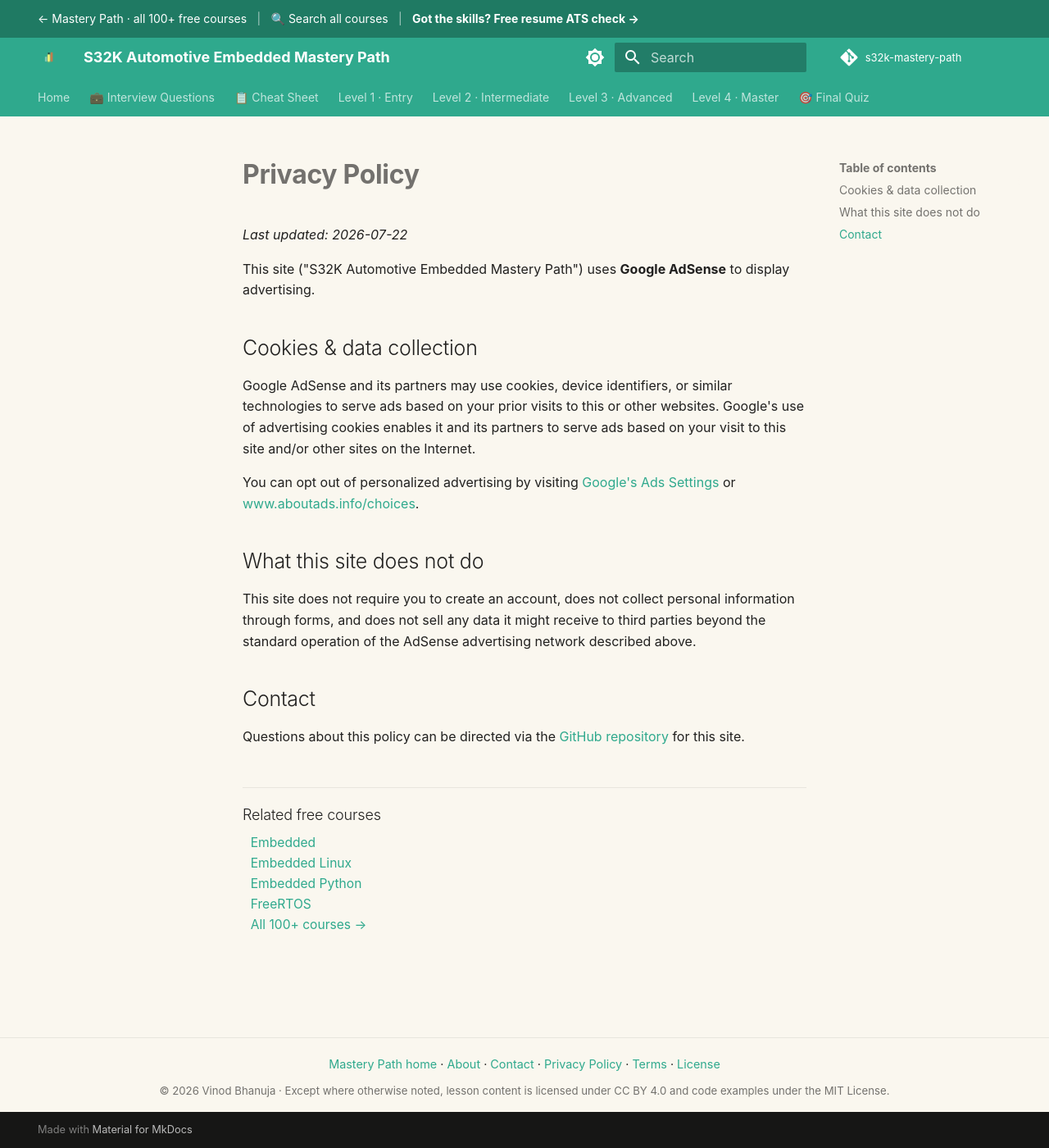
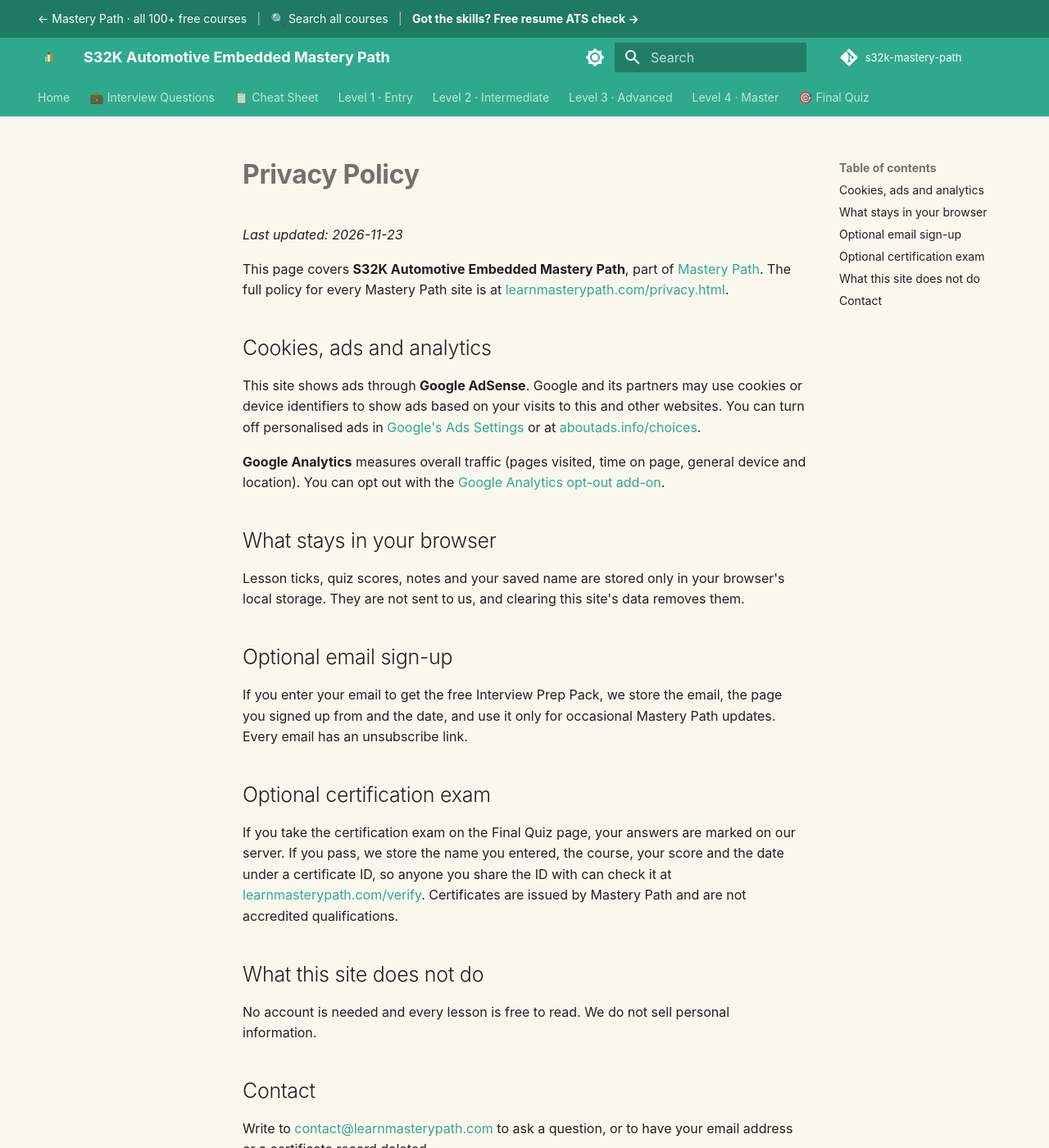
Before and after one commit to SIGILIPELLI/s32k-mastery-path, an MkDocs documentation site: the page built from docs/privacy.md, in a window 1280 px wide and 1400 px high. Shown: the whole window at 82% size. Built offline with MkDocs 1.6.1 and Material for MkDocs 9.7.7, drawn with Linux system fonts in a browser that asks for light colours; comment, search, counter and statistics services are not loaded.

Commit message:
Update privacy page: progress stays in the browser, optional email sign-up and certification exam, link to the full policy
Co-Authored-By: Claude Opus 5.5 <noreply@anthropic.com>

```diff
--- a/docs/privacy.md
+++ b/docs/privacy.md
@@ -1,34 +1,35 @@
 ---
-description: "Privacy policy for the free S32K Automotive Embedded Mastery Path: how Google Analytics and AdSense cookies are used, what is not collected, and how to opt out."
+description: "Privacy policy for the free S32K Automotive Embedded Mastery Path: cookies for ads and analytics, what stays in your browser, and the optional email sign-up and certification exam."
 ---
 
 # Privacy Policy
 
-_Last updated: 2026-07-22_
+_Last updated: 2026-11-23_
 
-This site ("S32K Automotive Embedded Mastery Path") uses **Google AdSense** to
-display advertising.
+This page covers **S32K Automotive Embedded Mastery Path**, part of [Mastery Path](https://learnmasterypath.com/). The full policy for every Mastery Path site is at [learnmasterypath.com/privacy.html](https://learnmasterypath.com/privacy.html).
 
-## Cookies & data collection
+## Cookies, ads and analytics
 
-Google AdSense and its partners may use cookies, device identifiers, or similar
-technologies to serve ads based on your prior visits to this or other websites.
-Google's use of advertising cookies enables it and its partners to serve ads
-based on your visit to this site and/or other sites on the Internet.
+This site shows ads through **Google AdSense**. Google and its partners may use cookies or device identifiers to show ads based on your visits to this and other websites. You can turn off personalised ads in [Google's Ads Settings](https://adssettings.google.com/) or at [aboutads.info/choices](https://www.aboutads.info/choices/).
 
-You can opt out of personalized advertising by visiting
-[Google's Ads Settings](https://adssettings.google.com/) or
-[www.aboutads.info/choices](https://www.aboutads.info/choices/).
+**Google Analytics** measures overall traffic (pages visited, time on page, general device and location). You can opt out with the [Google Analytics opt-out add-on](https://tools.google.com/dlpage/gaoptout).
+
+## What stays in your browser
+
+Lesson ticks, quiz scores, notes and your saved name are stored only in your browser's local storage. They are not sent to us, and clearing this site's data removes them.
+
+## Optional email sign-up
+
+If you enter your email to get the free Interview Prep Pack, we store the email, the page you signed up from and the date, and use it only for occasional Mastery Path updates. Every email has an unsubscribe link.
+
+## Optional certification exam
+
+If you take the certification exam on the Final Quiz page, your answers are marked on our server. If you pass, we store the name you entered, the course, your score and the date under a certificate ID, so anyone you share the ID with can check it at [learnmasterypath.com/verify](https://learnmasterypath.com/verify/). Certificates are issued by Mastery Path and are not accredited qualifications.
 
 ## What this site does not do
 
-This site does not require you to create an account, does not collect personal
-information through forms, and does not sell any data it might receive to third
-parties beyond the standard operation of the AdSense advertising network
-described above.
+No account is needed and every lesson is free to read. We do not sell personal information.
 
 ## Contact
 
-Questions about this policy can be directed via the
-[GitHub repository](https://github.com/SIGILIPELLI/s32k-mastery-path) for
-this site.
+Write to [contact@learnmasterypath.com](mailto:contact@learnmasterypath.com) to ask a question, or to have your email address or a certificate record deleted.
```
